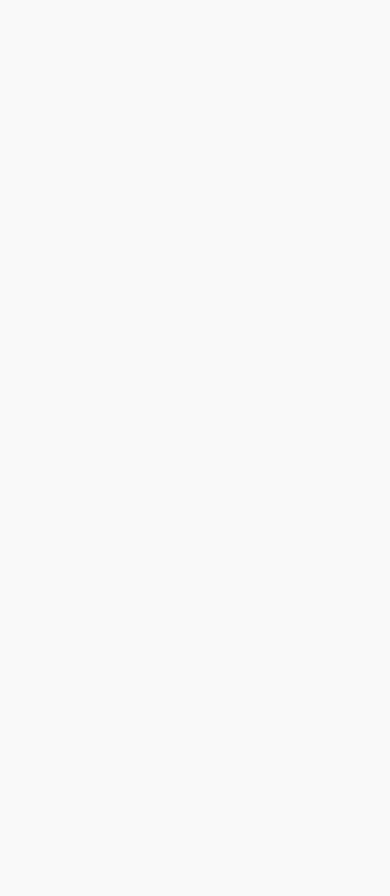
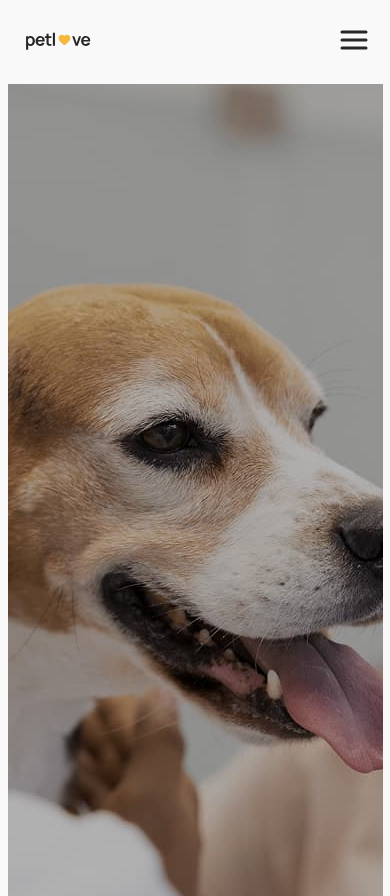
Before and after one commit to AlexandraKhalimon/pet-love-app, a Next.js app: page / in a window 390 px wide. Before the commit the page ends 844 px from the top, so only its background shows below. Built offline with nearby package versions, Linux system fonts and the light colour scheme.

Commit message:
feat: add responsive image and mobile header

```diff
--- a/app/(public routes)/home/page.tsx
+++ b/app/(public routes)/home/page.tsx
@@ -0,0 +1,3 @@
+export default function Home() {
+  return <></>;
+}
--- a/app/layout.tsx
+++ b/app/layout.tsx
@@ -1,6 +1,7 @@
 import type { Metadata } from "next";
 import { Manrope } from "next/font/google";
 import "./globals.css";
+import Header from "@/components/Header/Header";
 
 const manrope = Manrope({
   subsets: ["latin"],
@@ -24,7 +25,10 @@ export default function RootLayout({
       <head>
         <link rel="icon" href="/favicon.png" />
       </head>
-      <body className={manrope.variable}>{children}</body>
+      <body className={manrope.variable}>
+        <Header />
+        {children}
+      </body>
     </html>
   );
 }
--- a/app/page.module.css
+++ b/app/page.module.css
@@ -0,0 +1,23 @@
+.image {
+  margin: 0 auto;
+}
+
+@media (min-width: 320px) and (max-width: 374px) {
+  .image {
+    width: 100%;
+  }
+}
+
+@media (min-width: 768px) {
+  .image {
+    width: 768px;
+    height: 1024px;
+  }
+}
+
+@media (min-width: 1280px) {
+  .image {
+    min-width: 1280px;
+    height: 800px;
+  }
+}
--- a/app/page.tsx
+++ b/app/page.tsx
@@ -1,3 +1,22 @@
+import css from "./page.module.css";
+import Image from "next/image";
+
 export default function Home() {
-  return <></>;
+  return (
+    <>
+      <picture>
+        <source media="(min-width: 1280px)" srcSet="/images/main-desktop.jpg" />
+        <source media="(min-width: 768px)" srcSet="/images/main-tablet.jpg" />
+        <Image
+          src="/images/main-mobile.jpg"
+          alt="Dog in the vet's office"
+          width={375}
+          height={812}
+          sizes="(min-width: 1280px) 1280px, (min-width: 768px) 768px, 100vw"
+          priority
+          className={css.image}
+        />
+      </picture>
+    </>
+  );
 }
--- a/components/Header/Header.module.css
+++ b/components/Header/Header.module.css
@@ -0,0 +1,15 @@
+.header {
+  padding: 24px 20px;
+  display: flex;
+  flex-direction: row;
+  align-items: center;
+  justify-content: space-between;
+}
+
+.button {
+  background-color: transparent;
+}
+
+.button > .icon {
+  stroke: #262626;
+}
--- a/components/Header/Header.tsx
+++ b/components/Header/Header.tsx
@@ -0,0 +1,19 @@
+import Link from "next/link";
+import css from "./Header.module.css";
+
+export default function Header() {
+  return (
+    <header className={css.header}>
+      <Link href="/home">
+        <svg width={76} height={20} className={css.icon}>
+          <use href="/icons.svg#icon-logo-1"></use>
+        </svg>
+      </Link>
+      <button className={css.button}>
+        <svg width={32} height={32} className={css.icon}>
+          <use href="/icons.svg#icon-menu"></use>
+        </svg>
+      </button>
+    </header>
+  );
+}
```
